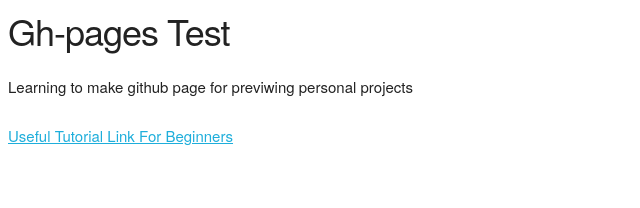
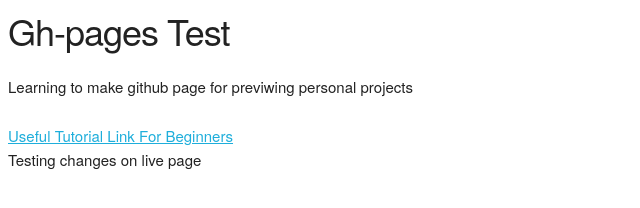
Before and after one commit to LiviuLvu/test-gh-page, a plain HTML site: page index.html in a window 1280 px wide. Shown: the whole page, without its empty margins (0-640 px from the left). Drawn offline with nearby package versions, Linux system fonts and the light colour scheme.

Commit message:
testing commits through the commande line

```diff
--- a/index.html
+++ b/index.html
@@ -16,6 +16,7 @@
    <p>Learning to make github page for previwing personal projects</p>
    <a href="https://www.thinkful.com/learn/a-guide-to-using-github-pages/start/">Useful Tutorial Link For Beginners</a>
    <!-- testing changes -->
+   <p>Testing changes on live page</p>
 </body>
 
 </html>
```
